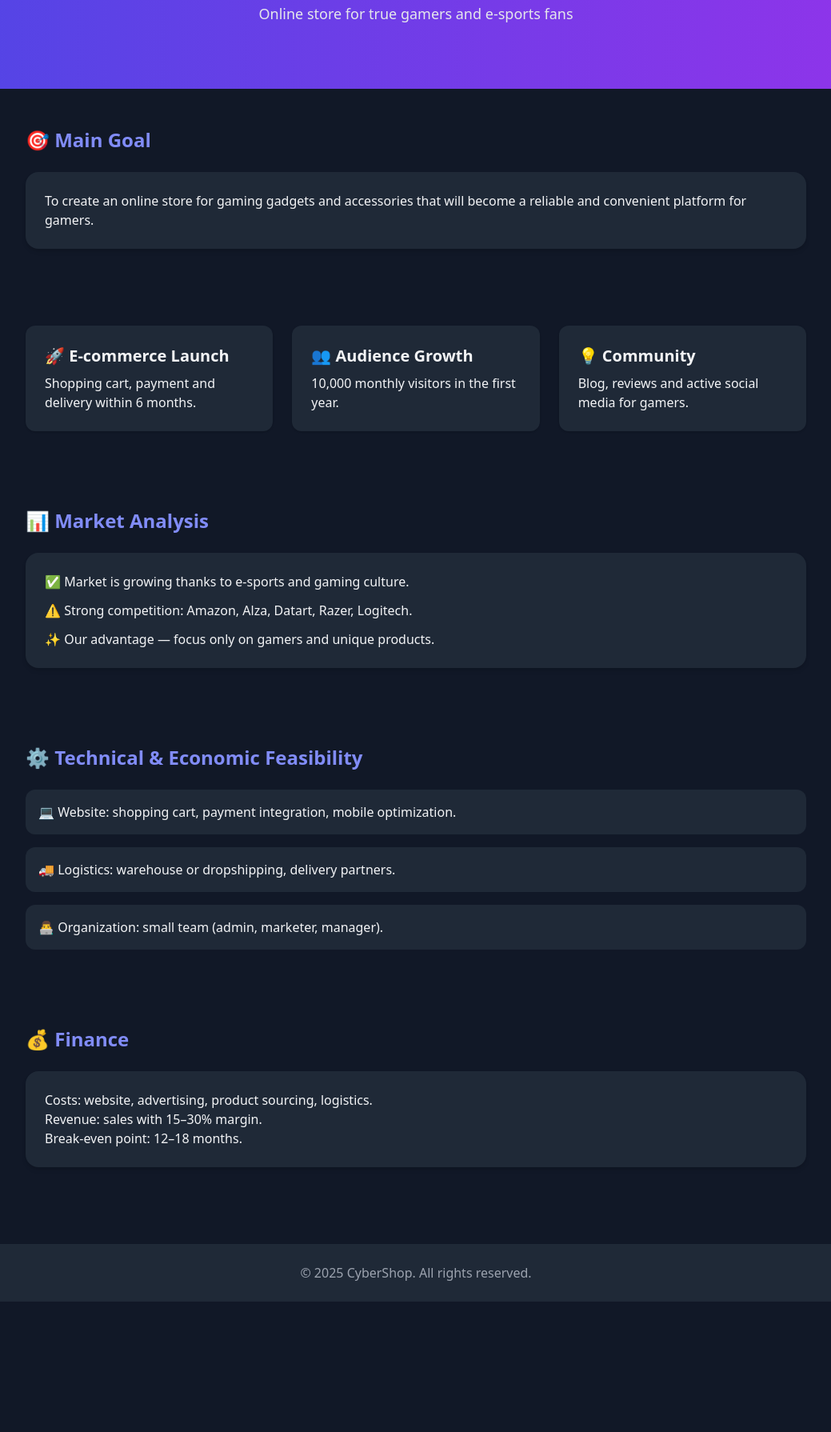
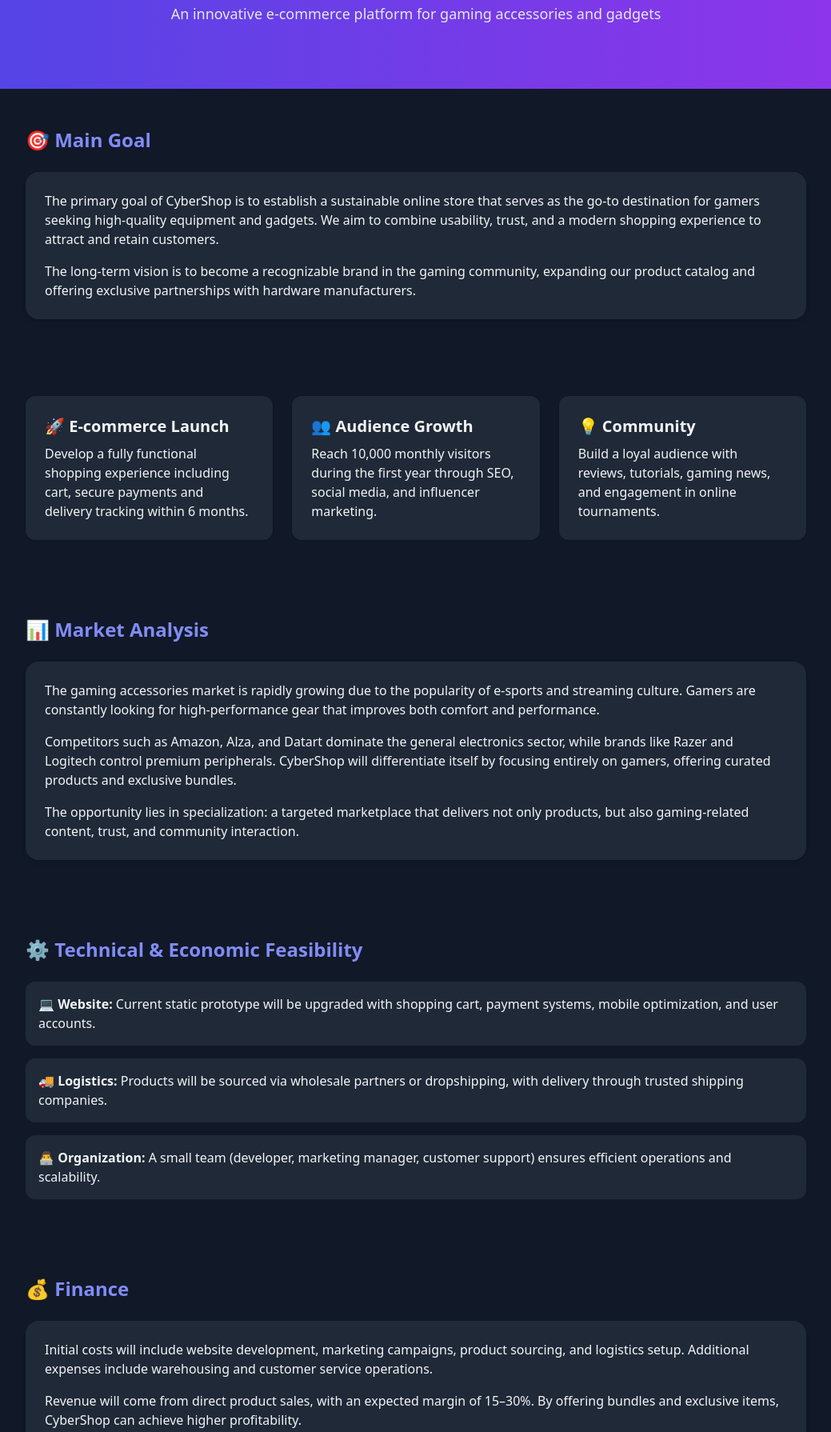
Before and after one commit to Artemiii990/CyberSIte, a plain HTML site: page Plan_of_Site.html in a window 1280 px wide. Shown: the part 197-1987 px from the top of the page at 80% size, without its empty margins (120-1159 px from the left). Before the commit the page ends 1824 px from the top, so only its background shows below. Drawn offline with nearby package versions, Linux system fonts and the light colour scheme.

Commit message:
changes on plans

```diff
--- a/Plan_of_Site.html
+++ b/Plan_of_Site.html
@@ -23,15 +23,24 @@
 <!-- Hero Section -->
 <section class="bg-gradient-to-r from-indigo-600 to-purple-600 text-center py-20">
     <h2 class="text-4xl font-extrabold mb-4">CyberShop Business Plan</h2>
-    <p class="text-lg text-gray-200">Online store for true gamers and e-sports fans</p>
+    <p class="text-lg text-gray-200">An innovative e-commerce platform for gaming accessories and gadgets</p>
 </section>
 
 <!-- Main Goal -->
 <section id="goal" class="max-w-5xl mx-auto py-12 px-6">
     <h3 class="text-2xl font-bold text-indigo-400 mb-6">🎯 Main Goal</h3>
-    <div class="bg-gray-800 rounded-2xl shadow-md p-6">
-        <p>To create an online store for gaming gadgets and accessories that will become
-            a reliable and convenient platform for gamers.</p>
+    <div class="bg-gray-800 rounded-2xl shadow-md p-6 space-y-4">
+        <p>
+            The primary goal of CyberShop is to establish a sustainable online store
+            that serves as the go-to destination for gamers seeking high-quality
+            equipment and gadgets. We aim to combine usability, trust, and a modern
+            shopping experience to attract and retain customers.
+        </p>
+        <p>
+            The long-term vision is to become a recognizable brand in the gaming
+            community, expanding our product catalog and offering exclusive
+            partnerships with hardware manufacturers.
+        </p>
     </div>
 </section>
 
@@ -39,25 +48,41 @@
 <section class="max-w-5xl mx-auto py-12 px-6 grid md:grid-cols-3 gap-6">
     <div class="bg-gray-800 rounded-xl p-6 shadow hover:scale-105 transition">
         <h4 class="text-xl font-semibold mb-2">🚀 E-commerce Launch</h4>
-        <p>Shopping cart, payment and delivery within 6 months.</p>
+        <p>Develop a fully functional shopping experience including cart,
+            secure payments and delivery tracking within 6 months.</p>
     </div>
     <div class="bg-gray-800 rounded-xl p-6 shadow hover:scale-105 transition">
         <h4 class="text-xl font-semibold mb-2">👥 Audience Growth</h4>
-        <p>10,000 monthly visitors in the first year.</p>
+        <p>Reach 10,000 monthly visitors during the first year through SEO,
+            social media, and influencer marketing.</p>
     </div>
     <div class="bg-gray-800 rounded-xl p-6 shadow hover:scale-105 transition">
         <h4 class="text-xl font-semibold mb-2">💡 Community</h4>
-        <p>Blog, reviews and active social media for gamers.</p>
+        <p>Build a loyal audience with reviews, tutorials, gaming news, and
+            engagement in online tournaments.</p>
     </div>
 </section>
 
 <!-- Market Analysis -->
 <section id="market" class="max-w-5xl mx-auto py-12 px-6">
     <h3 class="text-2xl font-bold text-indigo-400 mb-6">📊 Market Analysis</h3>
-    <div class="bg-gray-800 rounded-2xl shadow-md p-6 space-y-3">
-        <p>✅ Market is growing thanks to e-sports and gaming culture.</p>
-        <p>⚠️ Strong competition: Amazon, Alza, Datart, Razer, Logitech.</p>
-        <p>✨ Our advantage — focus only on gamers and unique products.</p>
+    <div class="bg-gray-800 rounded-2xl shadow-md p-6 space-y-4">
+        <p>
+            The gaming accessories market is rapidly growing due to the popularity
+            of e-sports and streaming culture. Gamers are constantly looking for
+            high-performance gear that improves both comfort and performance.
+        </p>
+        <p>
+            Competitors such as Amazon, Alza, and Datart dominate the general
+            electronics sector, while brands like Razer and Logitech control
+            premium peripherals. CyberShop will differentiate itself by focusing
+            entirely on gamers, offering curated products and exclusive bundles.
+        </p>
+        <p>
+            The opportunity lies in specialization: a targeted marketplace that
+            delivers not only products, but also gaming-related content, trust,
+            and community interaction.
+        </p>
     </div>
 </section>
 
@@ -65,19 +90,39 @@
 <section id="tech" class="max-w-5xl mx-auto py-12 px-6">
     <h3 class="text-2xl font-bold text-indigo-400 mb-6">⚙️ Technical & Economic Feasibility</h3>
     <ul class="space-y-4">
-        <li class="bg-gray-800 p-4 rounded-xl">💻 Website: shopping cart, payment integration, mobile optimization.</li>
-        <li class="bg-gray-800 p-4 rounded-xl">🚚 Logistics: warehouse or dropshipping, delivery partners.</li>
-        <li class="bg-gray-800 p-4 rounded-xl">👨‍💻 Organization: small team (admin, marketer, manager).</li>
+        <li class="bg-gray-800 p-4 rounded-xl">
+            💻 <b>Website:</b> Current static prototype will be upgraded with
+            shopping cart, payment systems, mobile optimization, and user accounts.
+        </li>
+        <li class="bg-gray-800 p-4 rounded-xl">
+            🚚 <b>Logistics:</b> Products will be sourced via wholesale partners or
+            dropshipping, with delivery through trusted shipping companies.
+        </li>
+        <li class="bg-gray-800 p-4 rounded-xl">
+            👨‍💻 <b>Organization:</b> A small team (developer, marketing manager,
+            customer support) ensures efficient operations and scalability.
+        </li>
     </ul>
 </section>
 
 <!-- Finance -->
 <section id="finance" class="max-w-5xl mx-auto py-12 px-6">
     <h3 class="text-2xl font-bold text-indigo-400 mb-6">💰 Finance</h3>
-    <div class="bg-gray-800 rounded-2xl shadow-md p-6">
-        <p>Costs: website, advertising, product sourcing, logistics.</p>
-        <p>Revenue: sales with 15–30% margin.</p>
-        <p>Break-even point: 12–18 months.</p>
+    <div class="bg-gray-800 rounded-2xl shadow-md p-6 space-y-4">
+        <p>
+            Initial costs will include website development, marketing campaigns,
+            product sourcing, and logistics setup. Additional expenses include
+            warehousing and customer service operations.
+        </p>
+        <p>
+            Revenue will come from direct product sales, with an expected margin
+            of 15–30%. By offering bundles and exclusive items, CyberShop can
+            achieve higher profitability.
+        </p>
+        <p>
+            The break-even point is projected within 12–18 months, depending on
+            customer acquisition rates and marketing efficiency.
+        </p>
     </div>
 </section>
 
```
